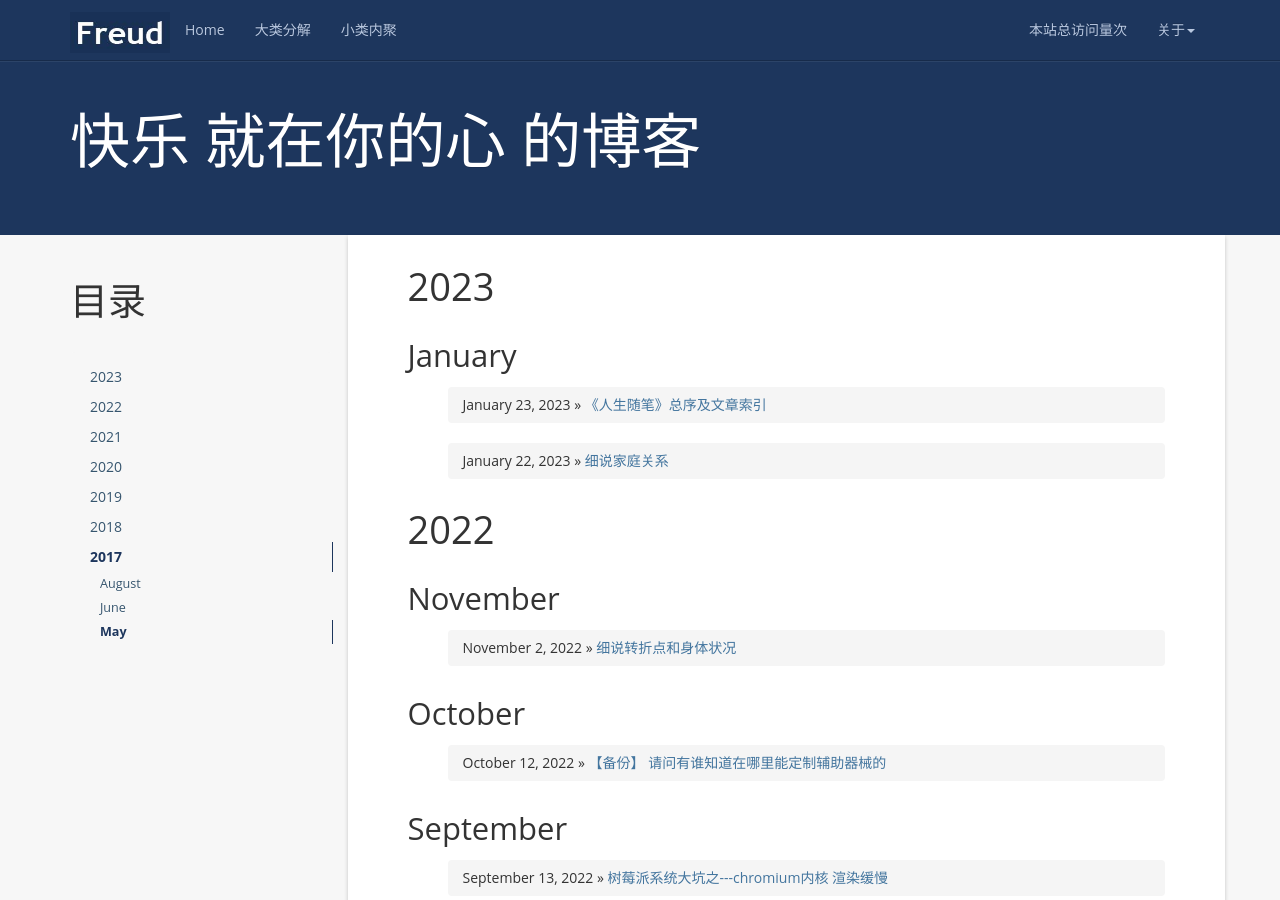
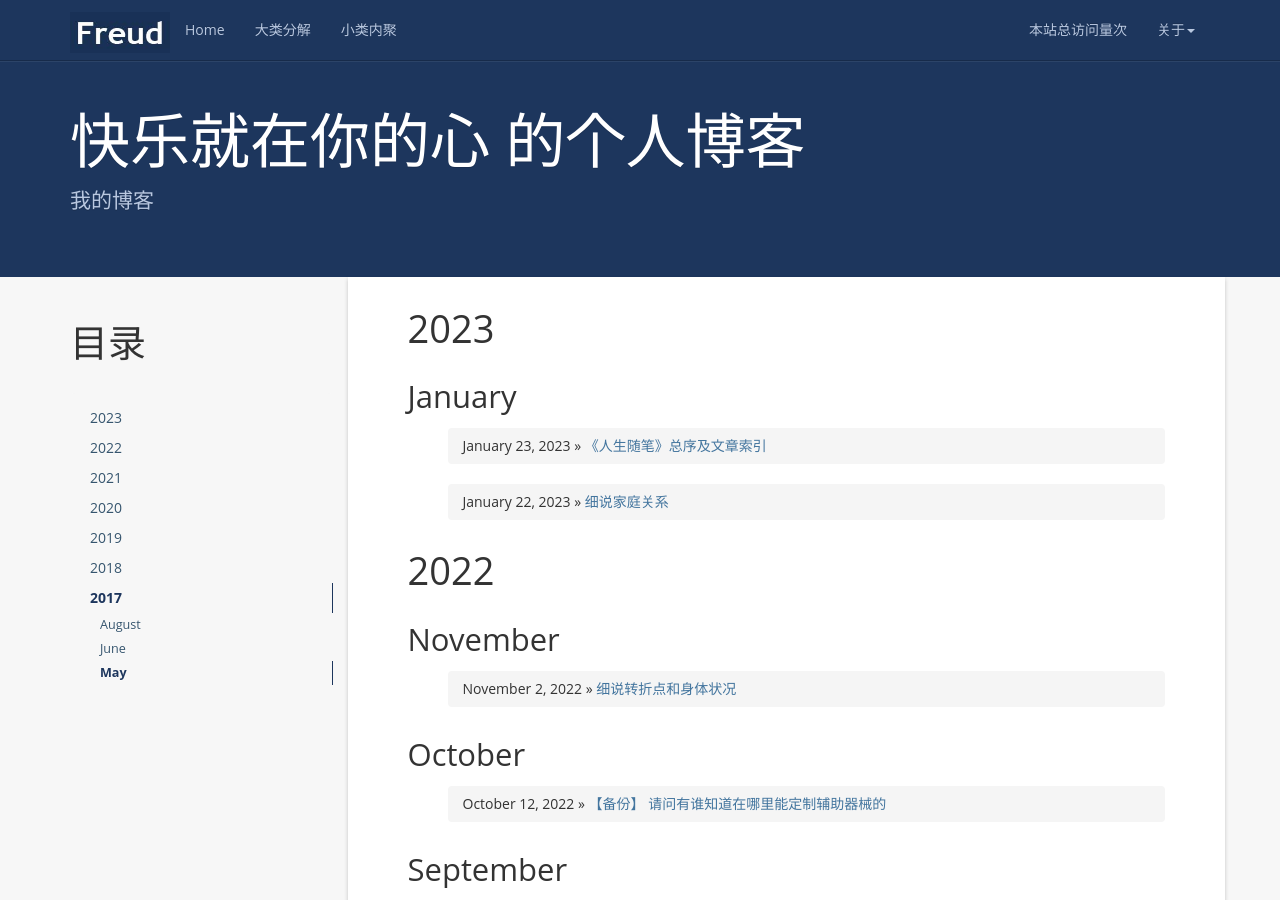
Before and after one commit to kljzndx/My-Blog, a Jekyll site: the page built from index.html, in a window 1280 px wide and 900 px high. Built offline with Jekyll 4.4.1, drawn with Linux system fonts in a browser that asks for light colours; nearby versions of some CDN libraries; the list of posts is cut into pages by our own code; comment, search, counter and statistics services are not loaded.

Commit message:
再次更新配置

```diff
--- a/_config.yml
+++ b/_config.yml
@@ -1,11 +1,11 @@
 # Site settings
-name: 快乐 就在你的心 的博客
+name: 快乐就在你的心 的个人博客
 email: kljzndx@outlook.com
 author: 李继龙
 #resume_site: http://www.hifreud.com/Resume.io/
 github: https://github.com/kljzndx
 baseurl: "/My-Blog"
-description:
+description: 我的博客
 meta_description: 李继龙;个人博客;快乐就在你的心
 #motto: It's our wits that make us men.
 banner: 快乐就在你的心 的个人博客
```
